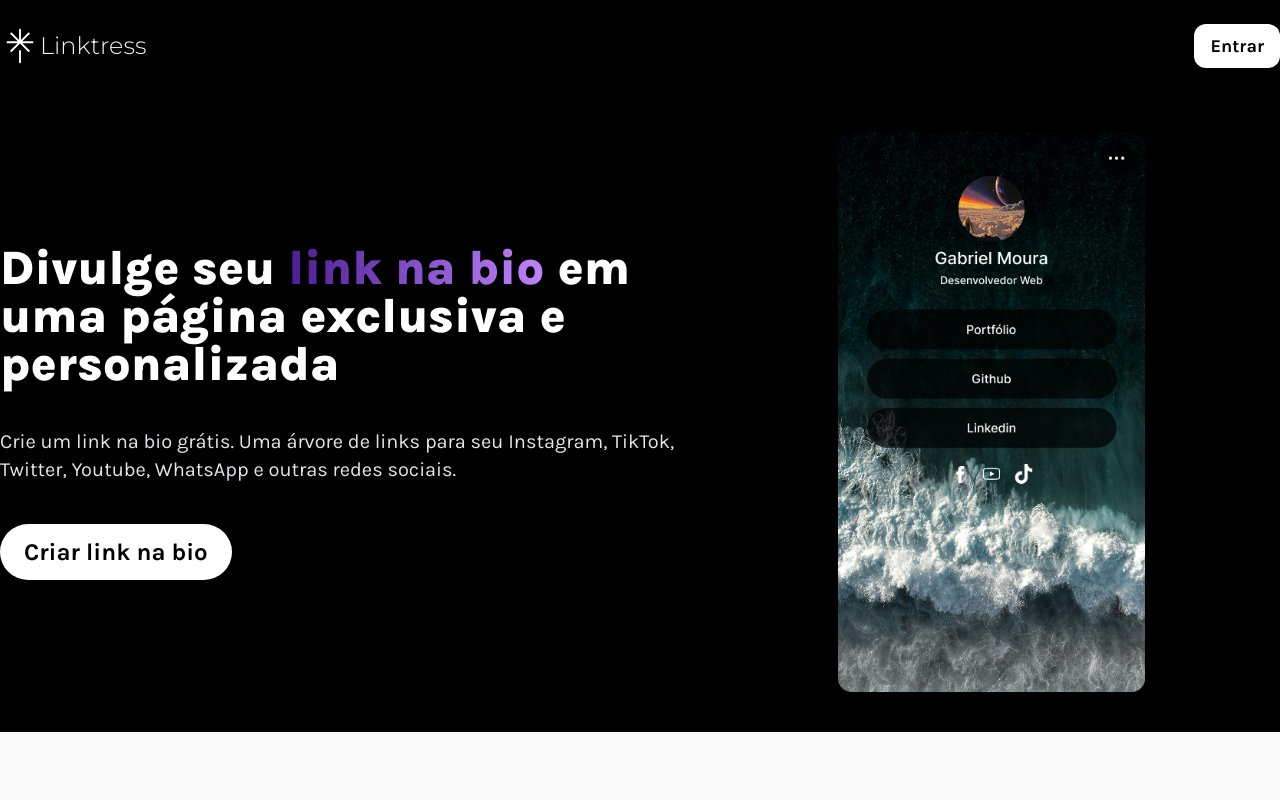
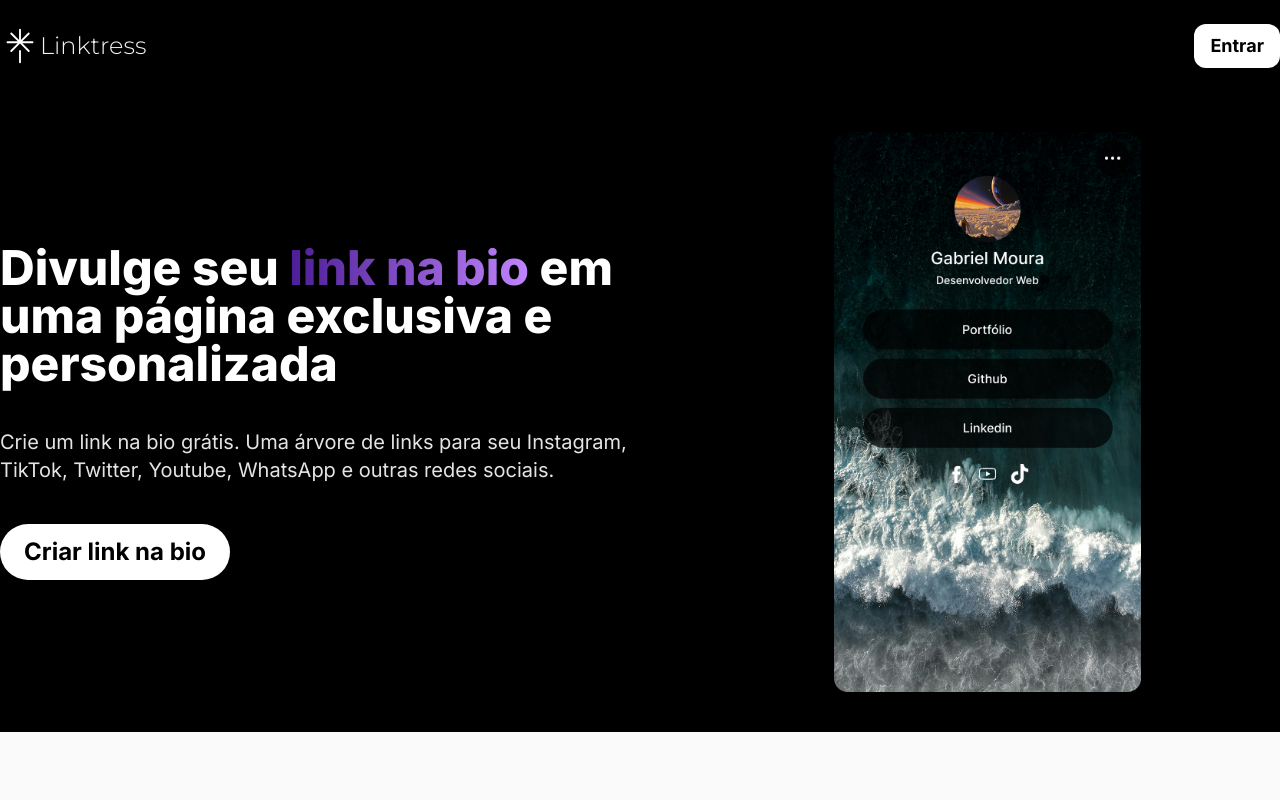
Before and after one commit to gbmouraa/linktress, a React (Vite) app: page / in a window 1280 px wide. Shown: the top 800 px of the page. Built offline with nearby package versions, Linux system fonts and the light colour scheme.

Commit message:
fix: update font family to Inter in HTML and CSS files

```diff
--- a/index.html
+++ b/index.html
@@ -11,7 +11,7 @@
       rel="stylesheet"
     />
     <link
-      href="https://fonts.googleapis.com/css2?family=Karla:ital,wght@0,200..800;1,200..800&display=swap"
+      href="https://fonts.googleapis.com/css2?family=Inter:ital,opsz,wght@0,14..32,100..900;1,14..32,100..900&display=swap"
       rel="stylesheet"
     />
     <title>Vite + React + TS</title>
--- a/src/index.css
+++ b/src/index.css
@@ -3,7 +3,7 @@
 @tailwind utilities;
 
 body {
-  font-family: "Karla", sans-serif;
+  font-family: "Inter", sans-serif;
 }
 
 .logo {
```
